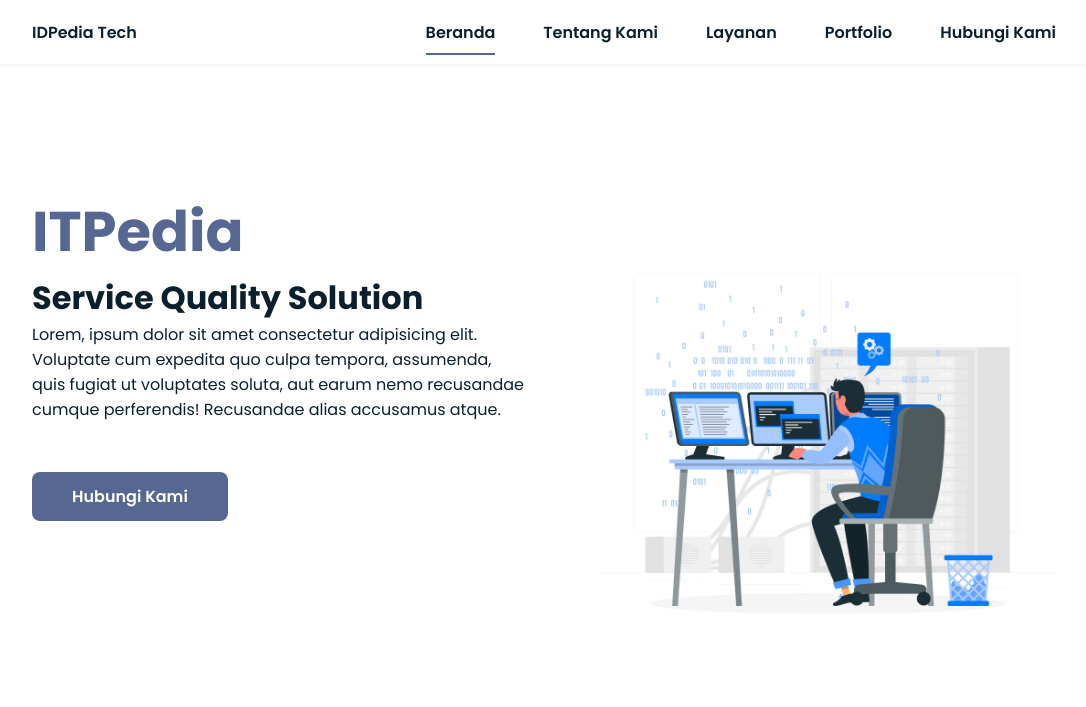
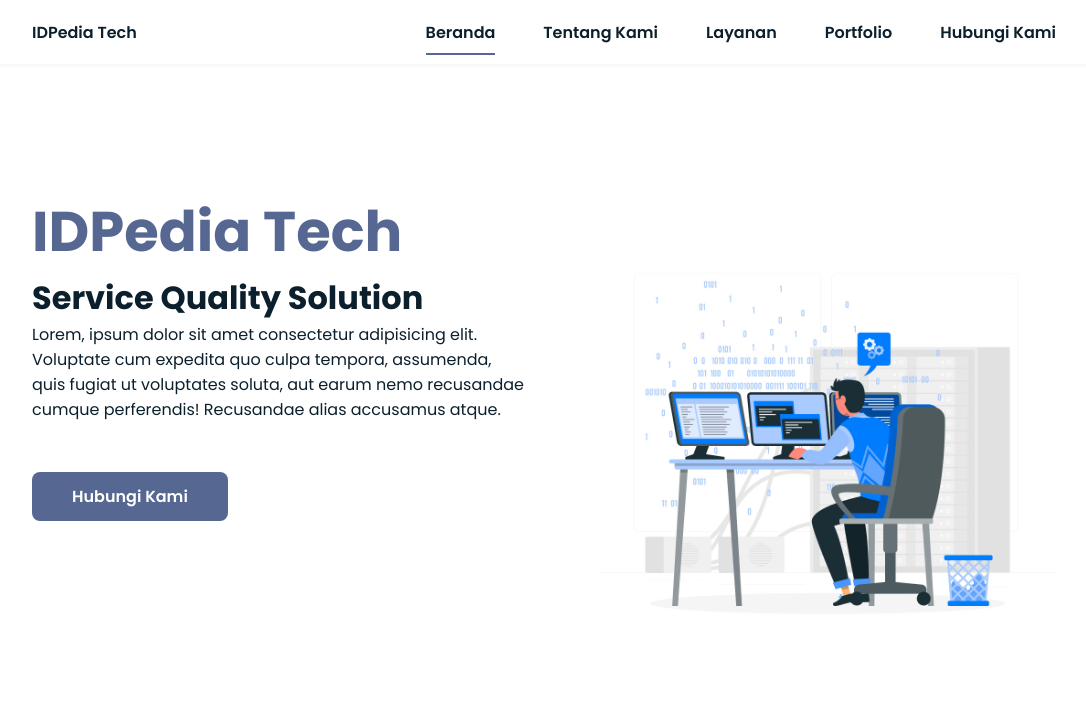
Before and after one commit to fahmibae/idpediatech.github.io, a plain HTML site: page index.html in a window 1280 px wide. Shown: the top 707 px of the page, without its empty margins (96-1182 px from the left). Drawn offline with nearby package versions, Linux system fonts and the light colour scheme.

Commit message:
Change company name

```diff
--- a/index.html
+++ b/index.html
@@ -47,7 +47,7 @@
             <!--===== HOME =====-->
             <section class="home bd-grid" id="home">
                 <div class="home__data">
-                    <h1 class="home__title"><span class="home__title-color">ITPedia</span></h1>
+                    <h1 class="home__title"><span class="home__title-color">IDPedia Tech</span></h1>
                     <h2 class="home__h2">Service Quality Solution</h2>
                     <p class="about__text">Lorem, ipsum dolor sit amet consectetur adipisicing elit.
                     <br> Voluptate cum expedita quo culpa tempora, assumenda,
```
